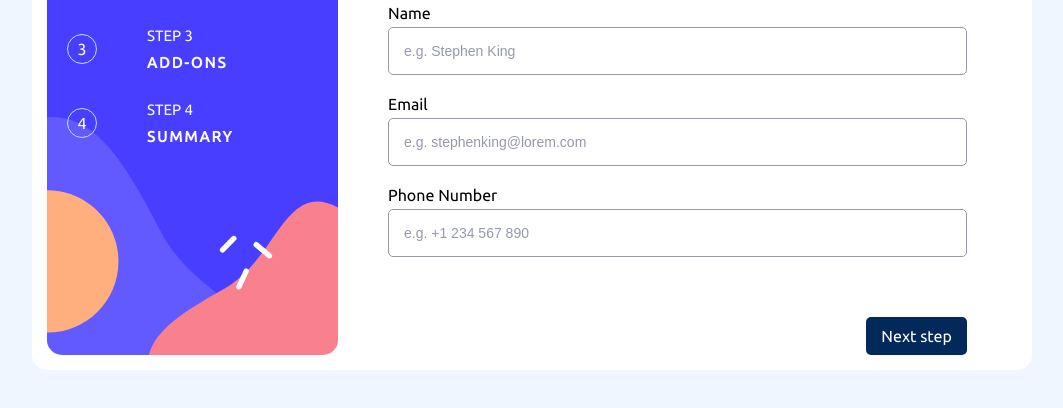
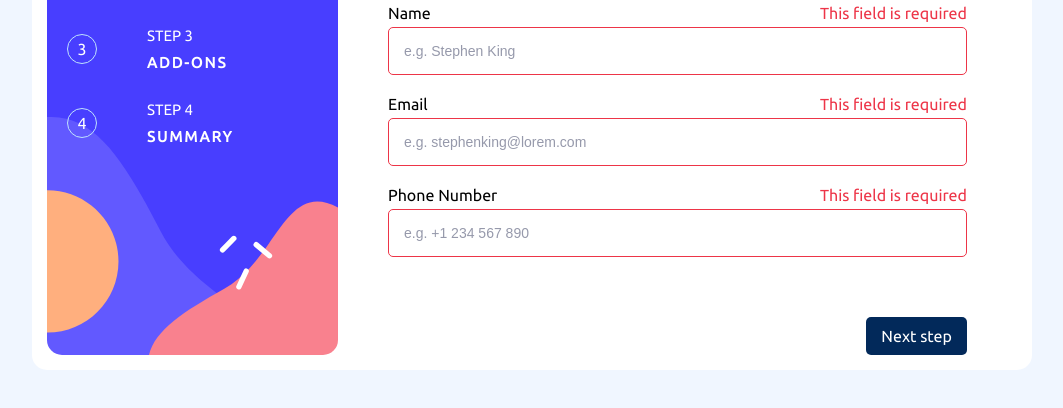
Before and after one commit to Muilibilal/multi-step-form, a plain HTML site: page index.html in a window 1280 px wide. Both pictures are taken after a click on the button "Next step". Shown: the part 266-674 px from the top of the page, without its empty margins (108-1171 px from the left). Drawn offline with Linux system fonts and the light colour scheme.

Commit message:
functionality done for step one card

```diff
--- a/app.js
+++ b/app.js
@@ -10,7 +10,10 @@ document.addEventListener("DOMContentLoaded", function () {
   const nextButtons = document.querySelectorAll(".step .next");
   const prevButtons = document.querySelectorAll(".step .previous");
 
-  const userInputsLabel = document.querySelectorAll(".step1 label");
+  const userInputsError = document.querySelectorAll(".step1 [role='error']");
+  const userInputInvalidEmail = document.querySelectorAll(
+    ".step1 #email-error"
+  )[0];
   const userInputs = document.querySelectorAll(".step1 input");
 
   const figureEls = document.querySelectorAll(".plans__card figure");
@@ -46,7 +49,7 @@ document.addEventListener("DOMContentLoaded", function () {
     button.addEventListener("click", function (event) {
       event.preventDefault();
 
-      if (verifyData(data)) {
+      if (verifyData()) {
         showStep(index + 1); // Show the next step
       }
     });
@@ -60,8 +63,45 @@ document.addEventListener("DOMContentLoaded", function () {
     });
   });
 
-  function verifyData(...data) {
-    return true;
+  function verifyData() {
+    let dataState = [];
+
+    userInputs.forEach((input, idx) => {
+      // if (validateMail(input)) {
+      //   userInputInvalidEmail.classList.remove("error");
+      //   dataState.push(true);
+      // } else {
+      //   userInputInvalidEmail.classList.add("error");
+      //   userInputInvalidEmail.innerText = "Invalid email";
+
+      //   dataState.push(false);
+      // }
+
+      if (input.value.trim() == "") {
+        userInputsError[idx].classList.add("error");
+        input.style.borderColor = "hsl(354, 84%, 57%)";
+
+        dataState.push(false);
+      } else {
+        userInputsError[idx].classList.remove("error");
+        input.style.borderColor = "hsl(213, 96%, 18%)";
+
+        dataState.push(true);
+      }
+    });
+
+    console.log(dataState);
+    return dataState.every((data) => data === true);
+  }
+
+  function validateMail(input) {
+    if (input.type == "email") {
+      const emailRegex = RegExp(
+        /^[a-zA-Z0-9._%+-]+@[a-zA-Z0-9.-]+\.[a-zA-Z]{2,}$/
+      );
+      console.log(emailRegex.test(input.value));
+      return emailRegex.test(input.value);
+    }
   }
 
   function showStep(stepIndex) {
--- a/index.html
+++ b/index.html
@@ -83,7 +83,10 @@
             </div>
 
             <span>
-              <label for="name">Name</label>
+              <div>
+                <label for="name">Name</label>
+                <p role="error" hidden>This field is required</p>
+              </div>
               <input
                 class="fw-700"
                 id="name"
@@ -93,7 +96,13 @@
             </span>
 
             <span>
-              <label for="email">Email</label>
+              <div>
+                <label for="email">Email</label>
+                <p role="error" id="email-error" hidden>
+                  This field is required
+                </p>
+              </div>
+
               <input
                 id="email"
                 type="email"
@@ -102,7 +111,10 @@
             </span>
 
             <span>
-              <label for="digits">Phone Number</label>
+              <div>
+                <label for="digits">Phone Number </label>
+                <p role="error" hidden>This field is required</p>
+              </div>
               <input
                 type="tel"
                 pattern="[+][0-9]{3} [0-9]{10,14}"
--- a/sass/_multi-step.scss
+++ b/sass/_multi-step.scss
@@ -38,17 +38,27 @@
       }
 
       &1 {
+        span .error {
+          display: inline-block;
+          color: $primaryStrawberryRed;
+        }
+
         > span {
           display: flex;
           flex-direction: column;
           gap: 5px;
           margin: 10px 0;
 
+          div {
+            display: flex;
+            justify-content: space-between;
+          }
+
           input {
             @include generic-input(15px, null, 5px);
             @include generic-font(14px, 700, initial);
             width: 100%;
-            color: $primaryStrawberryRed;
+            color: $primaryMarineBlue;
           }
 
           input::placeholder {
```
Also changed, not shown: style.css, 2 other files.
